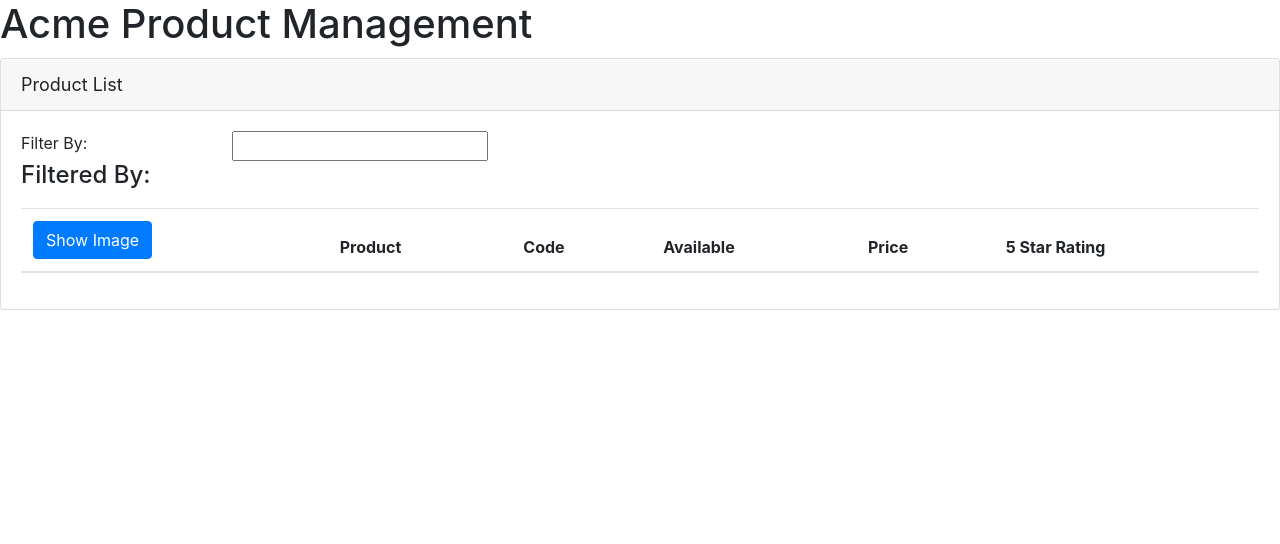
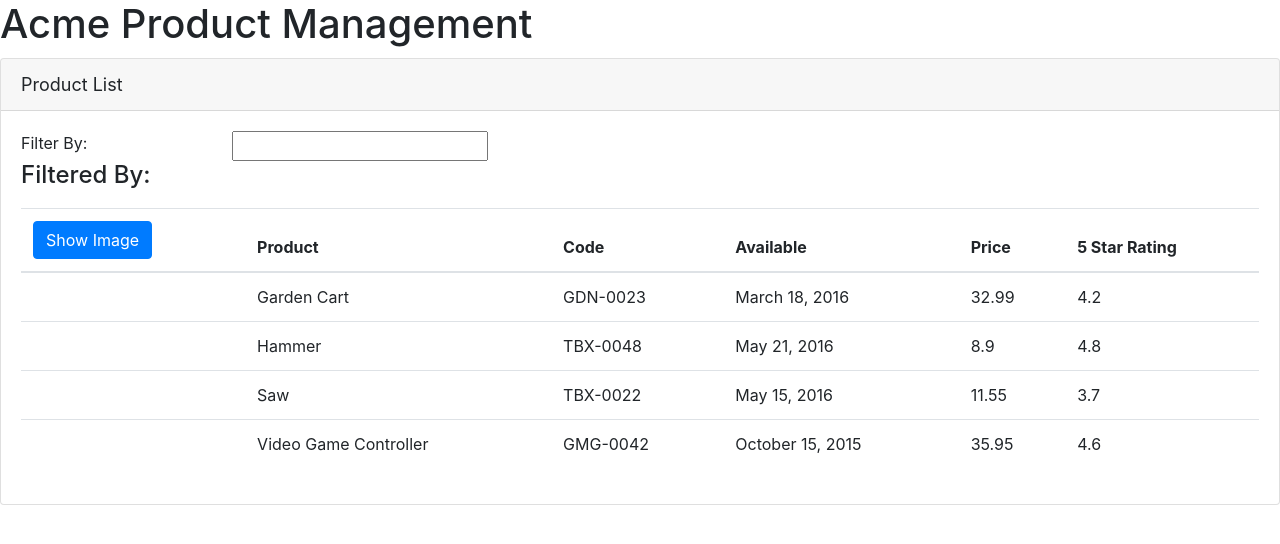
Before and after one commit to ayush8010720467/APM-Start, an Angular app: page / in a window 1280 px wide. Shown: the top 544 px of the page. Built offline with nearby package versions, Linux system fonts and the light colour scheme.

Commit message:
Demonstration of *ngIf and *ngFor

```diff
--- a/src/app/products/product-list.component.html
+++ b/src/app/products/product-list.component.html
@@ -1,6 +1,6 @@
 <div class ='card'>
     <div class = 'card-header'>
-    Product List
+        {{pageTitle}}
     </div>
     <div class = 'card-body'>
         <div class = 'row'>
@@ -15,7 +15,8 @@
             </div>
         </div>
     <div class="table-responsive">
-        <table class = 'table'>
+        <table class = 'table'
+        *ngIf= 'products && products.length'>
             <thead>
                 <tr>
                     <th>
@@ -33,7 +34,22 @@
                 </tr>
             </thead>
             <tbody>
+                <tr *ngFor = 'let product of products'>
 
+                    <td></td>
+
+                    <td>{{product.productName}}</td>
+
+
+                    <td>{{product.productCode}}</td>
+
+                    <td>{{product.releaseDate}}</td>
+
+                    <td>{{product.price}}</td>
+
+                    <td>{{product.starRating}}</td>
+
+                </tr>
             </tbody>
         </table>
     </div>
--- a/src/app/products/product-list.component.ts
+++ b/src/app/products/product-list.component.ts
@@ -7,4 +7,47 @@
 
 export class ProductListComponent{
     pageTitle: string = 'Product List';
+    products: any[]=[
+          {
+            "productId": 2,
+            "productName": "Garden Cart",
+            "productCode": "GDN-0023",
+            "releaseDate": "March 18, 2016",
+            "description": "15 gallon capacity rolling garden cart",
+            "price": 32.99,
+            "starRating": 4.2,
+            "imageUrl": "https://openclipart.org/image/300px/svg_to_png/58471/garden_cart.png"
+          },
+          {
+            "productId": 5,
+            "productName": "Hammer",
+            "productCode": "TBX-0048",
+            "releaseDate": "May 21, 2016",
+            "description": "Curved claw steel hammer",
+            "price": 8.9,
+            "starRating": 4.8,
+            "imageUrl": "https://openclipart.org/image/300px/svg_to_png/73/rejon_Hammer.png"
+          },
+          {
+            "productId": 8,
+            "productName": "Saw",
+            "productCode": "TBX-0022",
+            "releaseDate": "May 15, 2016",
+            "description": "15-inch steel blade hand saw",
+            "price": 11.55,
+            "starRating": 3.7,
+            "imageUrl": "https://openclipart.org/image/300px/svg_to_png/27070/egore911_saw.png"
+          },
+          {
+            "productId": 10,
+            "productName": "Video Game Controller",
+            "productCode": "GMG-0042",
+            "releaseDate": "October 15, 2015",
+            "description": "Standard two-button video game controller",
+            "price": 35.95,
+            "starRating": 4.6,
+            "imageUrl": "https://openclipart.org/image/300px/svg_to_png/120337/xbox-controller_01.png"
+          }
+    ];
+
 }
```
